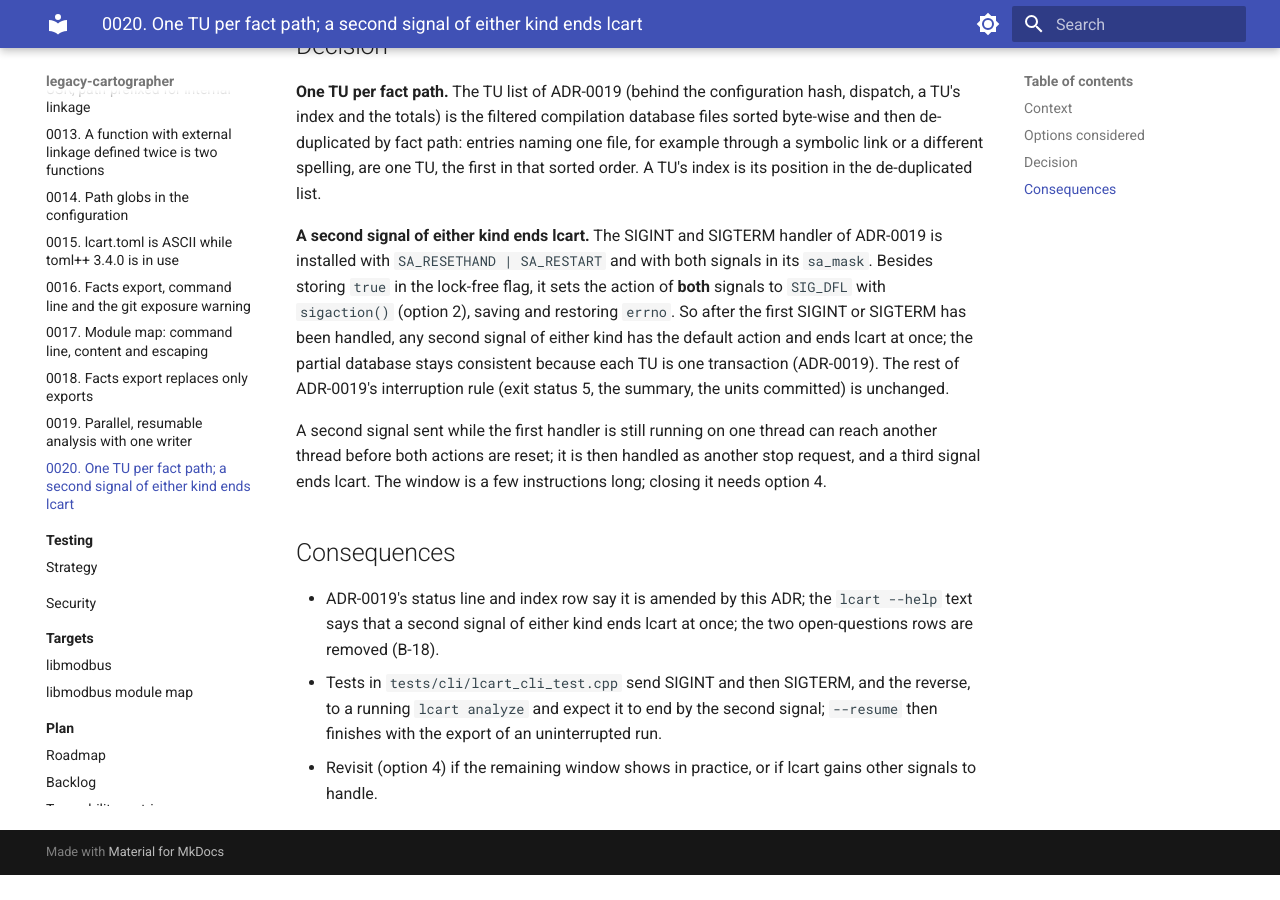
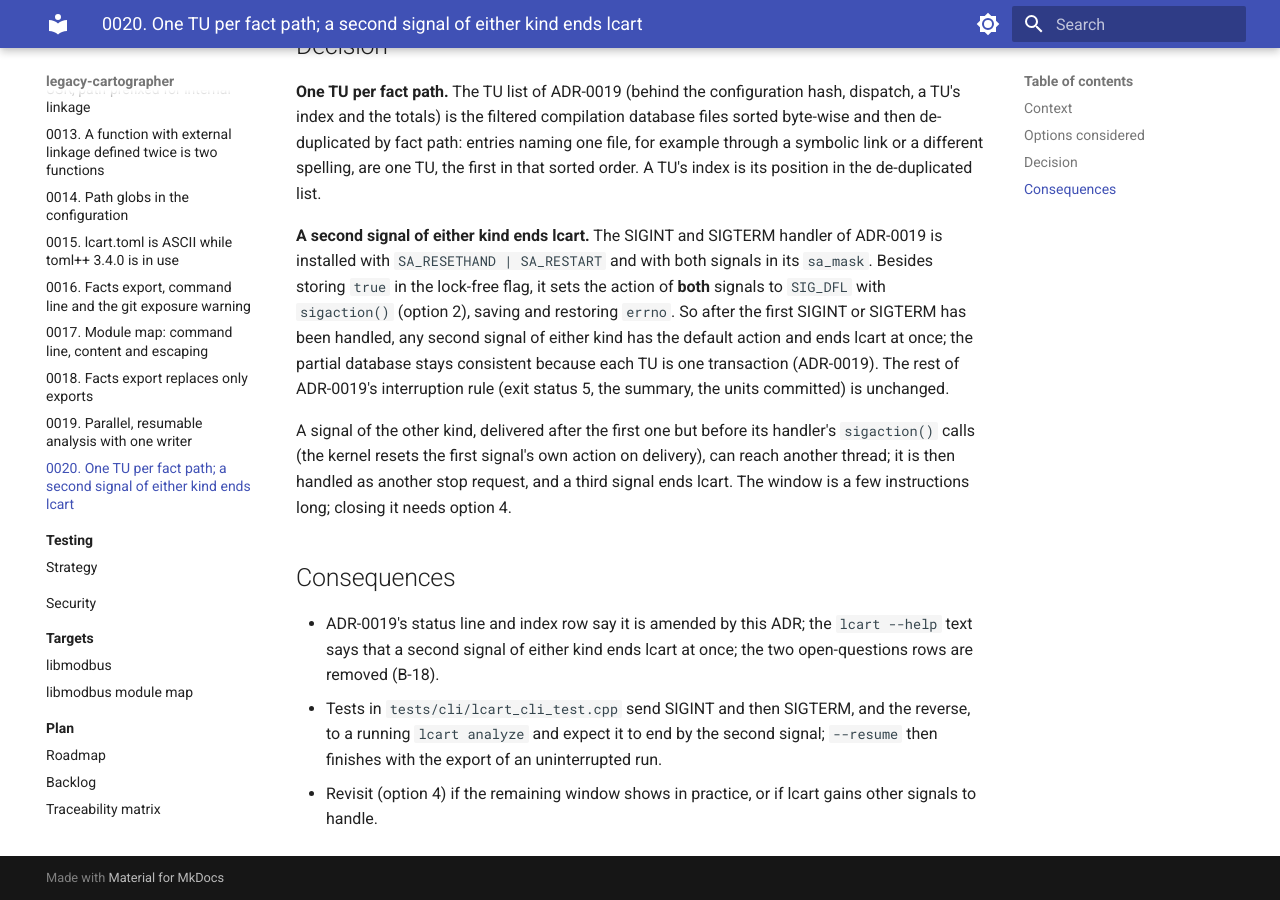
Before and after one commit to Tomek52/legacy-cartographer, an MkDocs documentation site: the page built from docs/adr/0020-unit-list-and-second-signal.md, in a window 1280 px wide and 900 px high, scrolled down 1297 px. Built offline with MkDocs 1.6.1 and Material for MkDocs 9.7.7, drawn with Linux system fonts in a browser that asks for light colours; before the commit the page ends 2172 px from its top, so only the background shows below that.

Commit message:
test(cli): cite NFR-005 in the second-signal tests
Review of B-18: the tests check that the resumed export equals an
uninterrupted run (NFR-005 criterion 4), so they cite it; ADR-0020 says
precisely which signal can slip through the remaining window, and the
backlog result names the socket the tests fill.

Backlog: B-18

Co-Authored-By: Claude Opus 5.5 <noreply@anthropic.com>
Claude-Session: https://claude.ai/code/session_01Sn6UD6WxmmXBAgKToBQUdD

```diff
--- a/docs/adr/0020-unit-list-and-second-signal.md
+++ b/docs/adr/0020-unit-list-and-second-signal.md
@@ -69,8 +69,9 @@ once; the partial database stays consistent because each TU is one
 transaction (ADR-0019). The rest of ADR-0019's interruption rule (exit
 status 5, the summary, the units committed) is unchanged.
 
-A second signal sent while the first handler is still running on one
-thread can reach another thread before both actions are reset; it is then
+A signal of the other kind, delivered after the first one but before its
+handler's `sigaction()` calls (the kernel resets the first signal's own
+action on delivery), can reach another thread; it is then
 handled as another stop request, and a third signal ends lcart. The window
 is a few instructions long; closing it needs option 4.
 
```
Also changed, not shown: docs/plan/backlog.md (+1 -1 lines), docs/plan/traceability.md (+1 -1 lines), 1 other file.
